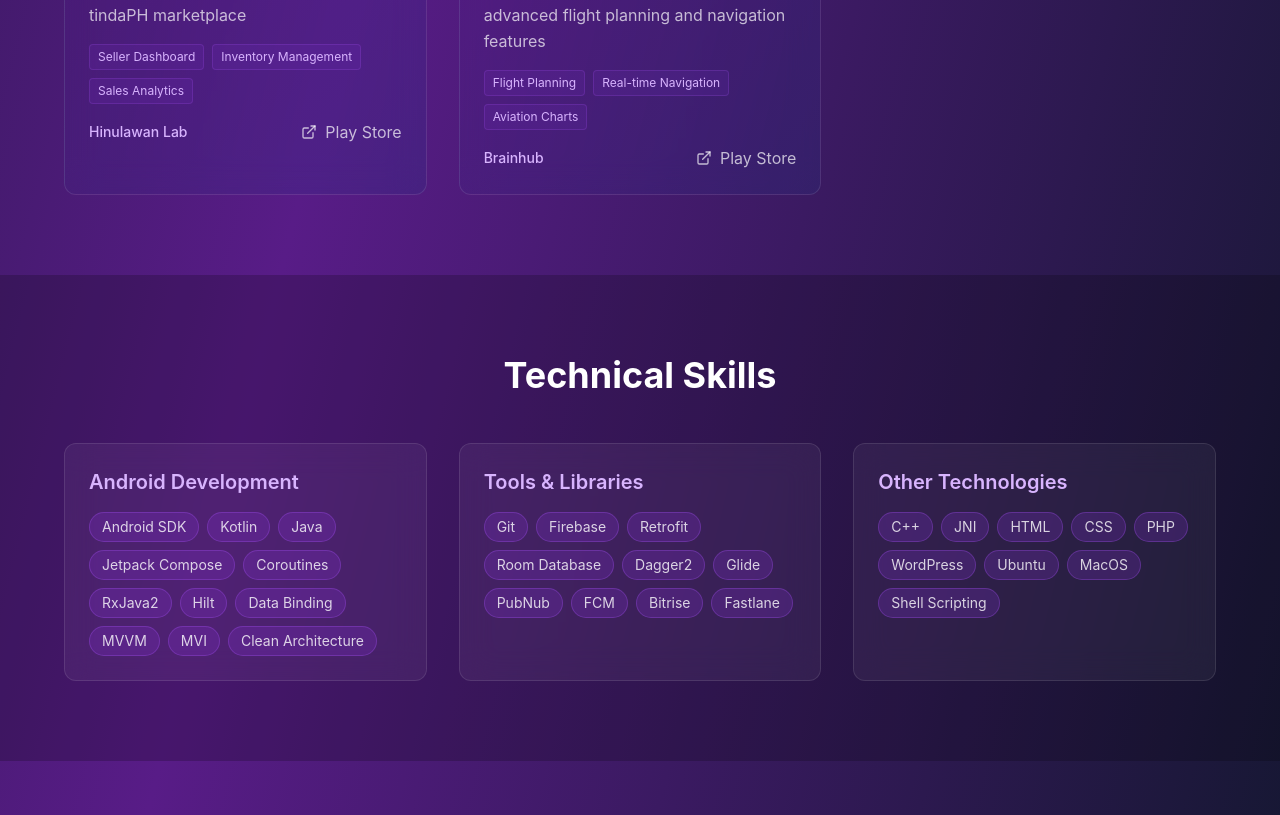
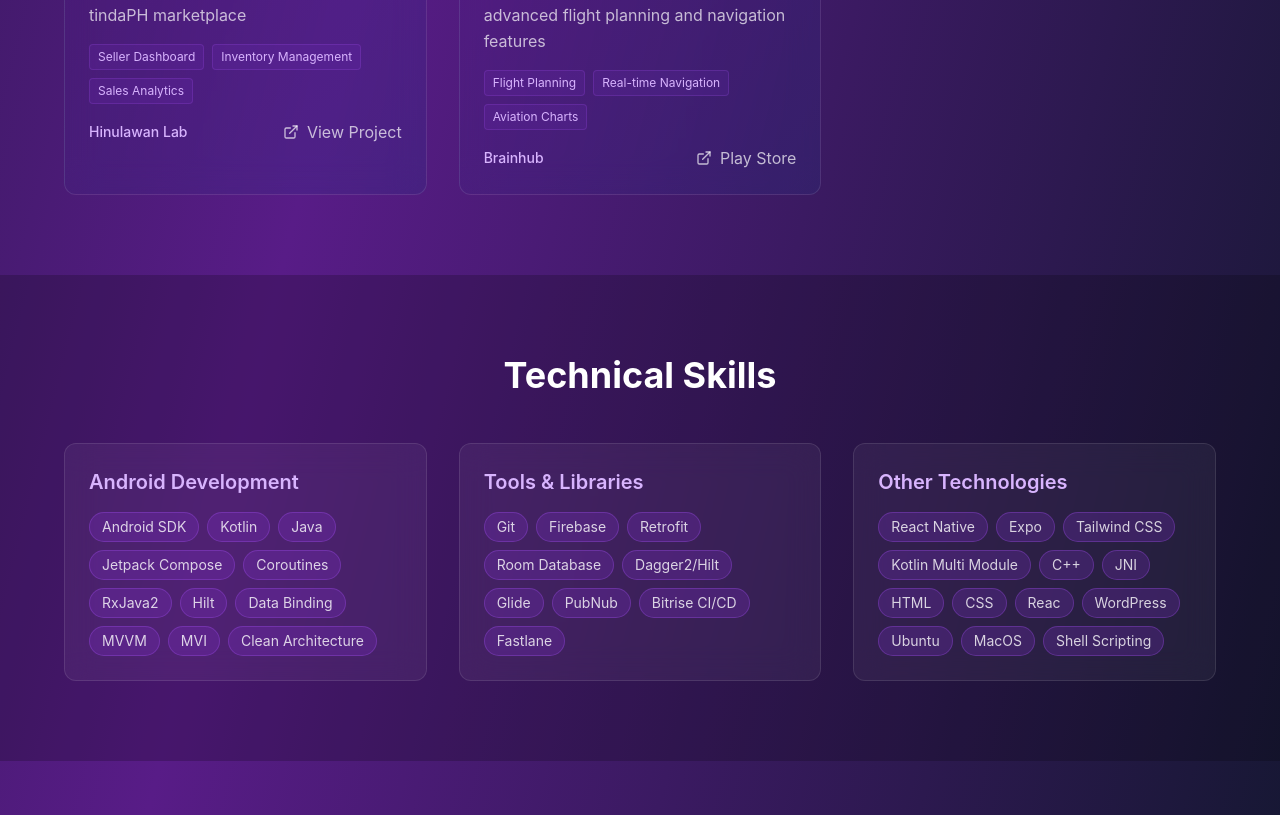
Before and after one commit to eric-cerio/eric.github.io, a React (Create React App) app: page / in a window 1280 px wide. Shown: the part 3780-4595 px from the top of the page. Built offline with nearby package versions, Linux system fonts and the light colour scheme.

Commit message:
Updated url

```diff
--- a/src/eric-portfolio.js
+++ b/src/eric-portfolio.js
@@ -64,7 +64,7 @@ const Portfolio = () => {
       title: "Android Application Developer (Freelance)",
       company: "SkyRockIT",
       period: "Oct 2017 - February 2018",
-      url: "#",
+      url: "https://www.linkedin.com/company/metaversesds/",
       responsibilities: [
         "Design, develop and maintain mobile applications",
         "Tech: Java, MVP architecture, Dagger2, RxJava"
@@ -99,14 +99,14 @@ const Portfolio = () => {
     {
       name: "Safe Student",
       description: "Global SOS app connecting users to local emergency services with a single touch, featuring GPS location sharing and emergency contacts notification",
-      url: "https://play.google.com/store/apps/details?id=com.appetiser.safestudent",
+      url: "https://appetiser.com.au/portfolio/safe-student/",
       company: "Appetiser",
       features: ["Emergency Button", "GPS Location Sharing", "Contact Notification", "International Support"]
     },
     {
       name: "Roamni",
       description: "Audio storytelling platform for discovering, listening and sharing local stories from around the world with guided tours and monetization features",
-      url: "https://play.google.com/store/apps/details?id=com.appetiser.roamni",
+      url: "https://appetiser.com.au/portfolio/roamni/",
       company: "Appetiser",
       features: ["Audio Stories", "Interactive Maps", "Local Guides", "Story Monetization"]
     },
@@ -134,14 +134,14 @@ const Portfolio = () => {
     {
       name: "tindaPH",
       description: "E-commerce marketplace application for Filipino consumers",
-      url: "https://play.google.com/store/apps/details?id=com.hinulawanlab.tindaph.tindabuyer&hl=en",
+      url: "https://appadvice.com/app/tinda-ph/1519557727",
       company: "Hinulawan Lab",
       features: ["E-commerce Platform", "Local Marketplace", "Secure Payments"]
     },
     {
       name: "tindaPH Partner",
       description: "Partner application for sellers on the tindaPH marketplace",
-      url: "https://play.google.com/store/apps/details?id=com.hinulawanlab.tindaph.tindaseller&hl=en",
+      url: "https://appadvice.com/app/tinda-seller/1519557544",
       company: "Hinulawan Lab",
       features: ["Seller Dashboard", "Inventory Management", "Sales Analytics"]
     },
@@ -160,11 +160,11 @@ const Portfolio = () => {
       "RxJava2", "Hilt", "Data Binding", "MVVM", "MVI", "Clean Architecture"
     ],
     "Tools & Libraries": [
-      "Git", "Firebase", "Retrofit", "Room Database", "Dagger2",
-      "Glide", "PubNub", "FCM", "Bitrise", "Fastlane"
+      "Git", "Firebase", "Retrofit", "Room Database", "Dagger2/Hilt",
+      "Glide", "PubNub", "Bitrise CI/CD", "Fastlane"
     ],
     "Other Technologies": [
-      "C++", "JNI", "HTML", "CSS", "PHP", "WordPress",
+      "React Native", "Expo", "Tailwind CSS", "Kotlin Multi Module", "C++", "JNI", "HTML", "CSS", "Reac", "WordPress",
       "Ubuntu", "MacOS", "Shell Scripting"
     ]
   };
```
